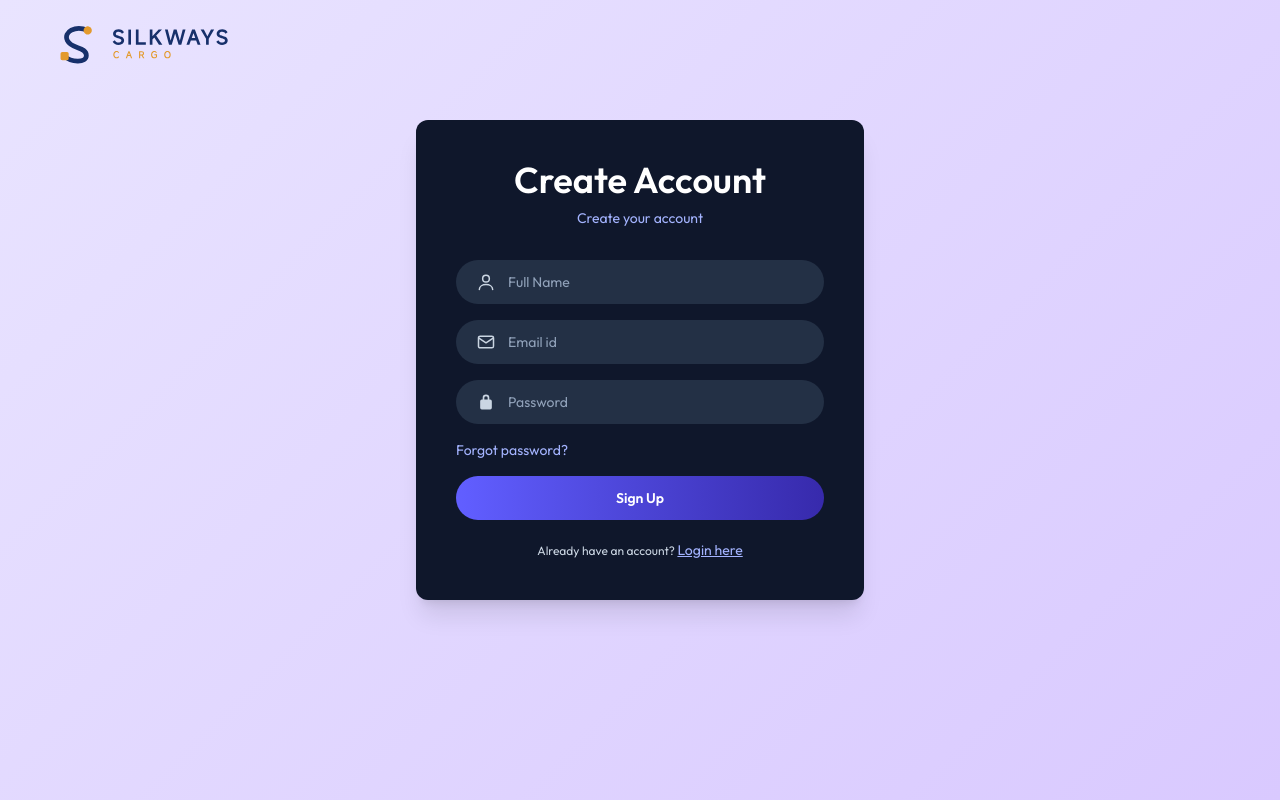
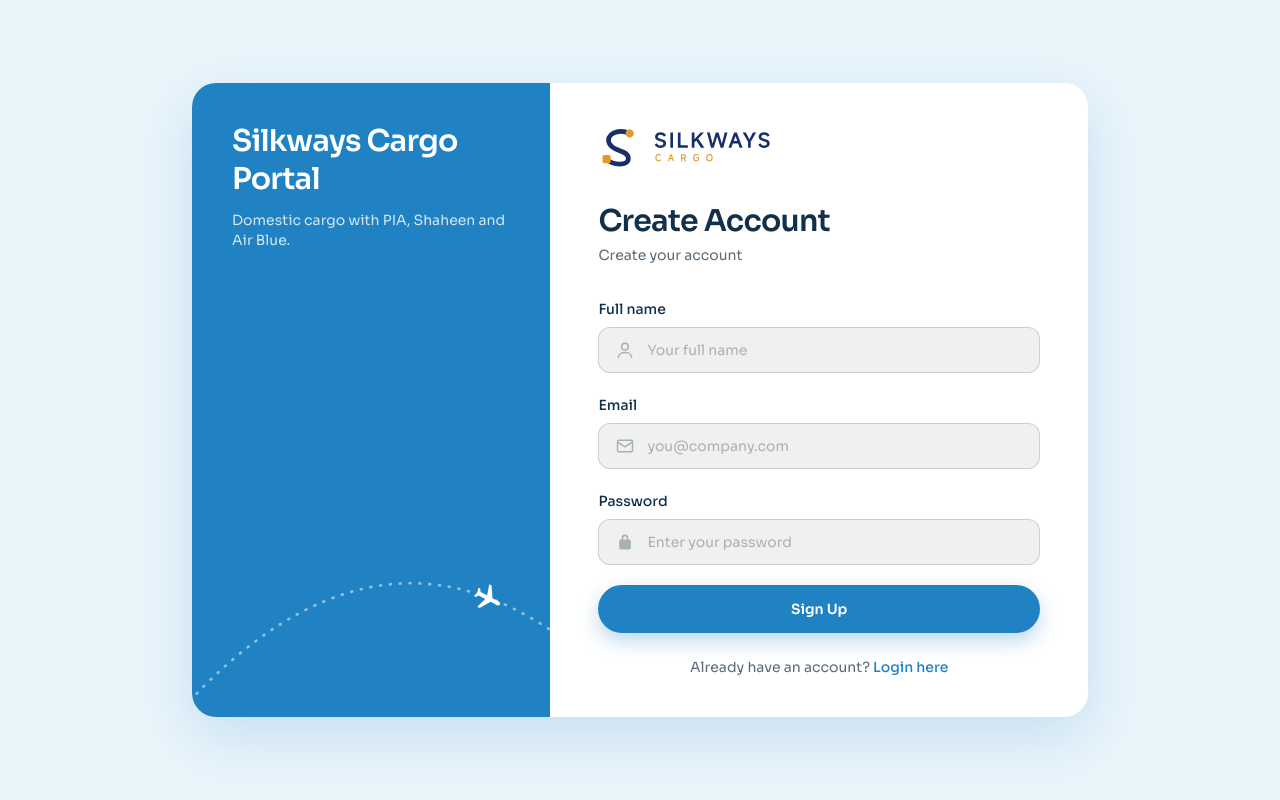
Before and after one commit to Khizarkhan280/Silkways, a React (Vite) app: page /login in a window 1280 px wide. Built offline with nearby package versions, Linux system fonts and the light colour scheme; no server answers.

Commit message:
Changed the design

```diff
--- a/index.html
+++ b/index.html
@@ -6,7 +6,7 @@
     <title>Silkways Cargo Portal</title>
     <link rel="preconnect" href="https://fonts.googleapis.com" />
     <link rel="preconnect" href="https://fonts.gstatic.com" crossorigin />
-    <link href="https://fonts.googleapis.com/css2?family=Outfit:wght@300;400;500;600;700&display=swap" rel="stylesheet" />
+    <link href="https://fonts.googleapis.com/css2?family=Sora:wght@400;500;600;700&display=swap" rel="stylesheet" />
   </head>
   <body>
     <div id="root"></div>
--- /dev/null
+++ b/src/components/FlightPath.jsx
@@ -0,0 +1,23 @@
+// Decorative dotted flight path with a plane. Change colors via Tailwind classes.
+export default function FlightPath() {
+  return (
+    <svg
+      className="pointer-events-none absolute inset-x-0 top-0 h-auto w-full text-primary"
+      viewBox="0 0 1200 400"
+      fill="none"
+      aria-hidden="true"
+    >
+      <path
+        d="M -20 330 Q 600 -80 1220 260"
+        stroke="currentColor"
+        strokeOpacity="0.4"
+        strokeWidth="3"
+        strokeLinecap="round"
+        strokeDasharray="1 12"
+      />
+      <g transform="translate(947 147) rotate(106) scale(1.8) translate(-12 -12)" fill="currentColor">
+        <path d="M21 16v-2l-8-5V3.5a1.5 1.5 0 0 0-3 0V9l-8 5v2l8-2.5V19l-2 1.5V22l3.5-1 3.5 1v-1.5L13 19v-5.5l8 2.5z" />
+      </g>
+    </svg>
+  );
+}
--- a/src/components/auth/AuthCard.jsx
+++ b/src/components/auth/AuthCard.jsx
@@ -1,6 +1,8 @@
 import { useState } from "react";
-import { authContent } from "../../config/content";
+import { Link } from "react-router-dom";
+import { authContent, authAside } from "../../config/content";
 import { registerUser, loginUser } from "../../services/authApi";
+import logo from "../../assets/silkways-cargo-logo.svg";
 import AuthInput from "./AuthInput";
 import { UserIcon, MailIcon, LockIcon } from "./icons";
 
@@ -40,37 +42,66 @@
   };
 
   return (
-    <div className="auth-card">
+    <div className="auth-shell">
+      {/* Left brand panel (desktop only) */}
+      <aside className="auth-aside">
+        <svg
+          className="absolute inset-x-0 bottom-0 w-full text-white"
+          viewBox="0 0 400 260"
+          fill="none"
+          aria-hidden="true"
+        >
+          <path d="M -10 250 Q 200 20 410 170" stroke="currentColor" strokeOpacity="0.5"
+            strokeWidth="3" strokeLinecap="round" strokeDasharray="1 10" />
+          <g transform="translate(330 128) rotate(118) scale(1.5) translate(-12 -12)" fill="currentColor">
+            <path d="M21 16v-2l-8-5V3.5a1.5 1.5 0 0 0-3 0V9l-8 5v2l8-2.5V19l-2 1.5V22l3.5-1 3.5 1v-1.5L13 19v-5.5l8 2.5z" />
+          </g>
+        </svg>
+        <div className="relative">
+          <h2 className="auth-aside-title">{authAside.title}</h2>
+          <p className="auth-aside-text">{authAside.text}</p>
+        </div>
+      </aside>
+
+      {/* Form panel */}
+      <div className="auth-panel">
+        <Link to="/" aria-label="Home">
+          <img src={logo} alt="Silkways Cargo" className="h-12 w-auto" />
+        </Link>
+
         <h1 className="auth-title">{text.title}</h1>
         <p className="auth-subtitle">{text.subtitle}</p>
 
-      <form onSubmit={handleSubmit} className="mt-8 flex flex-col gap-4">
+        <form onSubmit={handleSubmit} className="mt-8 flex flex-col gap-5">
           {isSignup && (
-          <AuthInput icon={UserIcon} name="name" type="text" placeholder="Full Name"
-            value={form.name} onChange={handleChange} required />
+            <AuthInput label="Full name" icon={UserIcon} name="name" type="text"
+              placeholder="Your full name" value={form.name} onChange={handleChange} required />
           )}
-        <AuthInput icon={MailIcon} name="email" type="email" placeholder="Email id"
-          value={form.email} onChange={handleChange} required />
-        <AuthInput icon={LockIcon} name="password" type="password" placeholder="Password"
-          value={form.password} onChange={handleChange} required />
+          <AuthInput label="Email" icon={MailIcon} name="email" type="email"
+            placeholder="you@company.com" value={form.email} onChange={handleChange} required />
+          <AuthInput label="Password" icon={LockIcon} name="password" type="password"
+            placeholder="Enter your password" value={form.password} onChange={handleChange} required />
 
-        <button type="button" className="auth-link self-start">
+          {!isSignup && (
+            <button type="button" className="auth-link self-end">
               {authContent.forgotPassword}
             </button>
+          )}
 
-        {error && <p className="auth-error">{error}</p>}
+          {error && <p className="auth-error" role="alert">{error}</p>}
 
-        <button type="submit" disabled={loading} className="btn-primary">
+          <button type="submit" disabled={loading} className="btn-primary w-full">
             {loading ? "Please wait..." : text.button}
           </button>
         </form>
 
-      <p className="mt-5 text-center text-xs text-slate-300">
+        <p className="mt-6 text-center text-sm text-muted">
           {text.switchText}{" "}
-        <button type="button" onClick={handleSwitch} className="auth-link underline">
+          <button type="button" onClick={handleSwitch} className="auth-link">
             {text.switchLink}
           </button>
         </p>
       </div>
+    </div>
   );
 }
--- a/src/components/auth/AuthInput.jsx
+++ b/src/components/auth/AuthInput.jsx
@@ -1,8 +1,11 @@
-export default function AuthInput({ icon: Icon, ...inputProps }) {
+export default function AuthInput({ label, icon: Icon, ...inputProps }) {
   return (
-    <label className="auth-input">
-      <Icon />
-      <input className="auth-input-field" {...inputProps} />
+    <label className="block">
+      <span className="auth-label">{label}</span>
+      <span className="auth-input">
+        <Icon />
+        <input className="auth-input-field" {...inputProps} />
+      </span>
     </label>
   );
 }
--- a/src/config/content.js
+++ b/src/config/content.js
@@ -23,3 +23,7 @@
   },
   forgotPassword: "Forgot password?",
 };
+export const authAside = {
+  title: "Silkways Cargo Portal",
+  text: "Domestic cargo with PIA, Shaheen and Air Blue.",
+};
--- a/src/index.css
+++ b/src/index.css
@@ -1,64 +1,87 @@
 @import "tailwindcss";
 
-/* ---------- Theme tokens: change colors/fonts here ---------- */
 @theme {
-  --font-sans: "Outfit", ui-sans-serif, system-ui, sans-serif;
-  --color-brand: #1f2a44;        /* headings */
-  --color-muted: #5b6475;        /* body text */
-  --color-line: #cfd4dc;         /* borders */
-  --color-glow: #fbeefc;         /* soft pink glow at top */
+  --font-sans: "Sora", ui-sans-serif, system-ui, sans-serif;
+
+  --color-primary: #2082c3;
+  --color-primary-dark: #176a9f;
+  --color-primary-light: #bbdef1;
+  --color-primary-50: #eaf5fb;
+  --color-surface: #f0f0f0;
+  --color-line: #a6b1b6;
+
+  --color-brand: #12304a;
+  --color-muted: #5a6a77;
 }
 
-/* ---------- Reusable component classes ---------- */
+/* ---------- Shared ---------- */
 @layer components {
-  /* faint grid + pink glow background (same look as reference) */
-  .page-bg {
-    background-color: #ffffff;
-    background-image:
-      radial-gradient(ellipse 60% 40% at 50% 0%, var(--color-glow), transparent 70%),
-      linear-gradient(to right, rgb(0 0 0 / 0.03) 1px, transparent 1px),
-      linear-gradient(to bottom, rgb(0 0 0 / 0.03) 1px, transparent 1px);
-    background-size: 100% 100%, 40px 40px, 40px 40px;
-  }
-
-  .btn-outline {
-    @apply inline-flex items-center gap-2 rounded-full border border-line bg-white/70
-           px-8 py-2.5 text-sm font-medium text-brand shadow-sm transition
-           hover:bg-brand hover:text-white hover:border-brand;
-  }
-
-  .avatar-circle {
-    @apply flex h-28 w-28 items-center justify-center rounded-full bg-white
-           shadow-[0_8px_30px_rgb(0_0_0/0.08)];
+  .btn-primary {
+    @apply inline-flex items-center justify-center rounded-full bg-primary px-8 py-3.5 text-sm
+           font-semibold text-white shadow-[0_8px_20px_rgb(32_130_195/0.3)] transition
+           hover:bg-primary-dark focus-visible:outline-2 focus-visible:outline-offset-2
+           focus-visible:outline-primary disabled:opacity-60;
   }
 }
+
+/* ---------- Landing ---------- */
+@layer components {
+  .page-bg {
+    @apply relative overflow-hidden bg-linear-to-b from-primary-50 to-white to-70%;
+  }
+  .hero-title {
+    @apply mt-6 max-w-2xl text-4xl font-semibold leading-[1.1] tracking-tight text-brand md:text-6xl;
+  }
+  .hero-subtitle {
+    @apply mt-5 text-xl font-medium text-primary md:text-2xl;
+  }
+  .hero-partners {
+    @apply mt-3 max-w-md text-sm text-muted;
+  }
+}
+
+/* ---------- Auth ---------- */
 @layer components {
   .auth-bg {
-    background-image: linear-gradient(135deg, #e9e4ff, #d9c9ff);
+    @apply flex min-h-screen items-center justify-center bg-primary-50 p-4;
   }
-  .auth-card {
-    @apply w-full max-w-md rounded-xl bg-slate-900 px-10 py-10 shadow-xl;
+  .auth-shell {
+    @apply grid w-full max-w-4xl overflow-hidden rounded-3xl bg-white
+           shadow-[0_20px_60px_rgb(32_130_195/0.18)] md:grid-cols-[2fr_3fr];
+  }
+  .auth-aside {
+    @apply relative hidden flex-col justify-between overflow-hidden bg-primary p-10 text-white md:flex;
+  }
+  .auth-aside-title {
+    @apply text-3xl font-semibold leading-tight tracking-tight;
+  }
+  .auth-aside-text {
+    @apply mt-3 text-sm text-white/80;
+  }
+  .auth-panel {
+    @apply px-8 py-10 sm:px-12;
   }
   .auth-title {
-    @apply text-center text-4xl font-semibold text-white;
+    @apply mt-8 text-3xl font-semibold tracking-tight text-brand;
   }
   .auth-subtitle {
-    @apply mt-2 text-center text-sm text-indigo-300;
+    @apply mt-1.5 text-sm text-muted;
+  }
+  .auth-label {
+    @apply text-sm font-medium text-brand;
   }
   .auth-input {
-    @apply flex items-center gap-3 rounded-full bg-slate-700/60 px-5 py-3 text-slate-300;
+    @apply mt-1.5 flex items-center gap-3 rounded-xl border border-line/50 bg-surface px-4 py-3
+           text-line transition focus-within:border-primary focus-within:bg-white
+           focus-within:text-primary focus-within:ring-4 focus-within:ring-primary/15;
   }
   .auth-input-field {
-    @apply w-full bg-transparent text-sm text-white placeholder-slate-400 outline-none;
+    @apply w-full bg-transparent text-sm text-brand placeholder-line outline-none;
   }
   .auth-link {
-    @apply text-sm text-indigo-300 hover:text-indigo-200;
+    @apply text-sm font-medium text-primary hover:text-primary-dark;
   }
   .auth-error {
-    @apply text-center text-sm text-red-400;
-  }
-  .btn-primary {
-    @apply rounded-full bg-gradient-to-r from-indigo-500 to-indigo-800 py-3 text-sm font-semibold
-           text-white transition hover:opacity-90 disabled:opacity-60;
+    @apply rounded-lg bg-red-50 px-3 py-2 text-sm text-red-600;
   }
 }
--- a/src/pages/Auth.jsx
+++ b/src/pages/Auth.jsx
@@ -1,5 +1,4 @@
 import { useState } from "react";
-import Navbar from "../components/Navbar";
 import AuthCard from "../components/auth/AuthCard";
 
 export default function Auth() {
@@ -16,11 +15,8 @@
   };
 
   return (
-    <main className="auth-bg min-h-screen font-sans">
-      <Navbar />
-      <section className="flex justify-center px-4 py-8">
-        <AuthCard mode={mode} onSwitch={toggleMode} onSuccess={handleSuccess} />
-      </section>
+    <main className="auth-bg font-sans">
+      <AuthCard mode={mode} onSwitch={toggleMode} onSuccess={handleSuccess} />
     </main>
   );
 }
--- a/src/pages/Home.jsx
+++ b/src/pages/Home.jsx
@@ -1,10 +1,14 @@
 import Navbar from "../components/Navbar";
 import Hero from "../components/Hero";
+import FlightPath from "../components/FlightPath";
 
 export default function Home() {
   return (
     <main className="page-bg min-h-screen font-sans">
-      <Navbar />
+      <FlightPath />
+      <div className="relative z-10">
+        <Navbar />
+      </div>
       <Hero />
     </main>
   );
```
Also changed, not shown: src/components/Hero.jsx (+5 -22 lines). Lines whose indentation alone changed are shown as unchanged.
